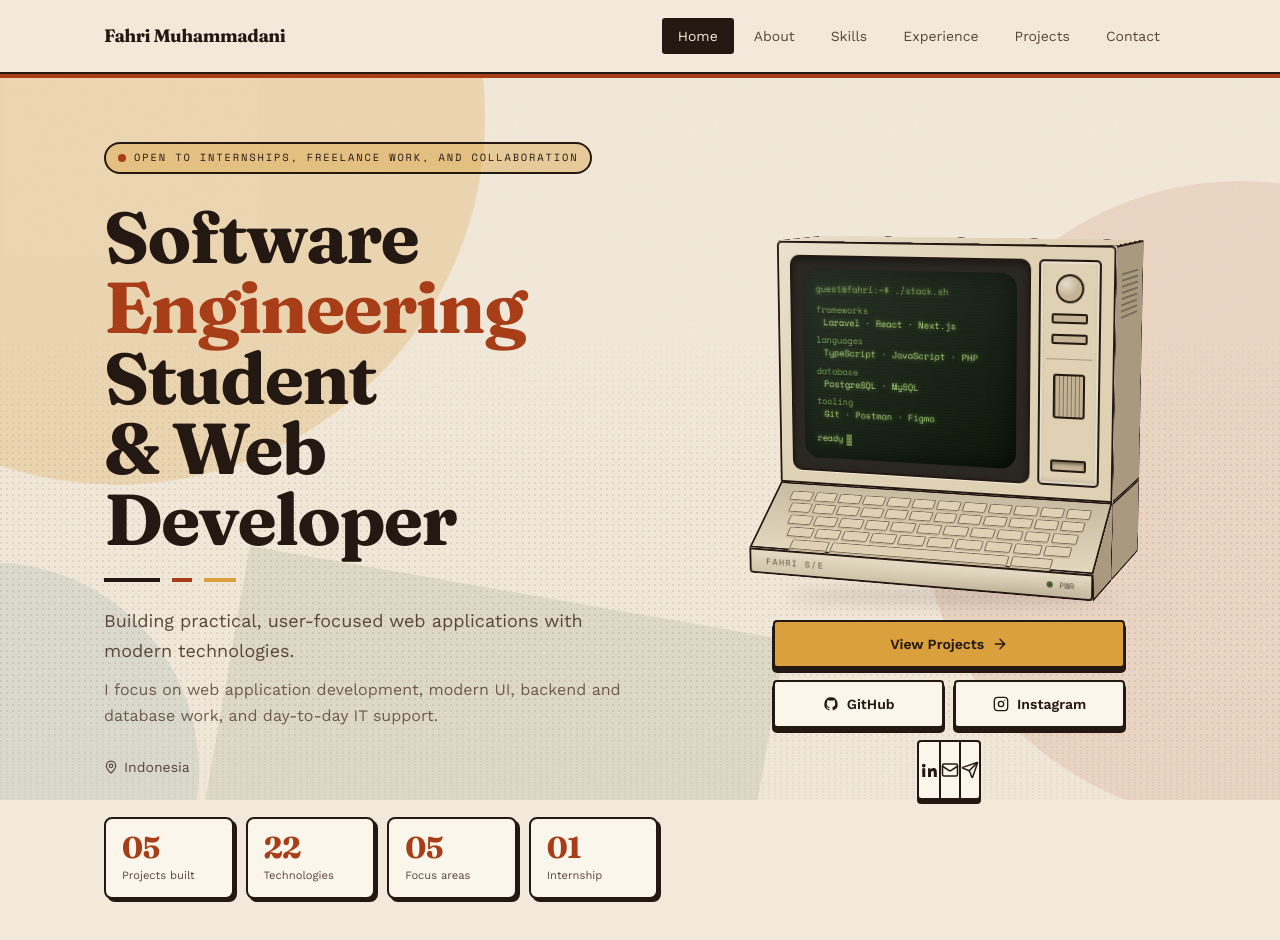
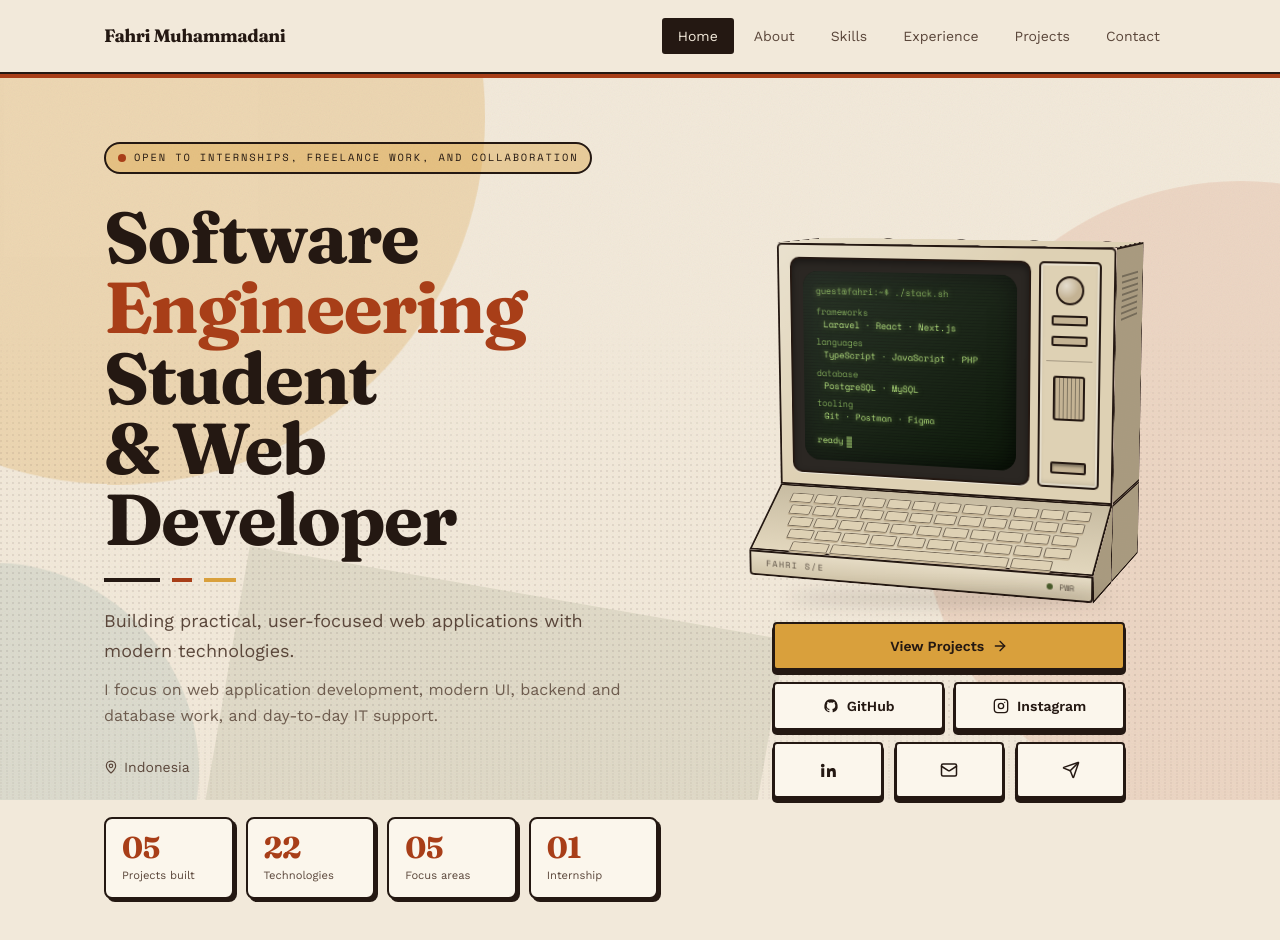
Before and after one commit to muhf-ahri/Portofolio, a Next.js app: page / in a window 1280 px wide. Shown: the top 940 px of the page. Built offline with nearby package versions, Linux system fonts and the light colour scheme.

Commit message:
memperbaiki tombol 3D button

```diff
--- a/src/app/globals.css
+++ b/src/app/globals.css
@@ -205,37 +205,6 @@
     box-shadow: 0 2px 0 0 var(--color-line-soft);
   }
 
-  /* ---- Key bank: joined icon keys, no gaps ---------------------- */
-  /* The whole bank sinks together, so it reads as one physical part. */
-  .keycap-bank {
-    transition:
-      transform 90ms steps(2, end),
-      box-shadow 90ms steps(2, end);
-  }
-
-  .keycap-bank:hover {
-    transform: translateY(-2px);
-    box-shadow: 0 6px 0 0 var(--color-ink);
-  }
-
-  .keycap-bank:has(.keycap-item:active) {
-    transform: translateY(4px);
-    box-shadow: 0 0 0 0 var(--color-ink);
-  }
-
-  .keycap-item {
-    transition: background-color 120ms steps(2, end);
-  }
-
-  .keycap-item:hover {
-    background-color: var(--color-ochre);
-  }
-
-  /* Recessed seam so each key reads as its own cap. */
-  .keycap-item:not(:first-child) {
-    border-left-width: 2px;
-  }
-
   /* ---- CRT screen ----------------------------------------------- */
   .crt-screen {
     background-color: var(--color-crt-screen);
--- a/src/components/sections/Hero.tsx
+++ b/src/components/sections/Hero.tsx
@@ -4,7 +4,6 @@ import { motion } from "framer-motion";
 import { ArrowRight, Mail, MapPin, Send } from "lucide-react";
 
 import { GithubIcon, InstagramIcon, LinkedinIcon } from "@/components/ui/BrandIcons";
-import { KeyBank, KeyBankItem } from "@/components/ui/KeyBank";
 import { KeyButton } from "@/components/ui/KeyButton";
 import { RetroComputer } from "@/components/sections/RetroComputer";
 import { profile } from "@/data/profile";
@@ -142,29 +141,29 @@ export function Hero() {
               </KeyButton>
             </motion.div>
 
-            {/* Icon keys share one casing: no gaps, identical 1/3 columns,
-                divided by keyline. Reads as a single key bank, not 3 chips. */}
-            <motion.div variants={fade}>
-              <KeyBank>
-                <KeyBankItem
+            {/* Icon keys: equal thirds, equal gaps, equal height. The grid
+                does the aligning — no manual widths to keep in sync. */}
+            <motion.div variants={fade} className="grid w-full grid-cols-3 gap-3">
+              <KeyButton
                 href={profile.linkedin}
                 external
+                iconOnly
                 ariaLabel="LinkedIn"
-                  label="LinkedIn"
+                title="LinkedIn"
               >
                 <LinkedinIcon size={18} />
-                </KeyBankItem>
-                <KeyBankItem
+              </KeyButton>
+              <KeyButton
                 href={`mailto:${profile.email}`}
+                iconOnly
                 ariaLabel="Email"
-                  label="Email"
+                title="Email"
               >
                 <Mail size={18} />
-                </KeyBankItem>
-                <KeyBankItem href="#contact" ariaLabel="Contact" label="Contact">
+              </KeyButton>
+              <KeyButton href="#contact" iconOnly ariaLabel="Contact" title="Contact">
                 <Send size={18} />
-                </KeyBankItem>
-              </KeyBank>
+              </KeyButton>
             </motion.div>
           </motion.div>
         </div>
--- a/src/components/ui/KeyBank.tsx
+++ /dev/null
@@ -1,57 +0,0 @@
-import type { ReactNode } from "react";
-
-import { cx } from "@/lib/cx";
-
-/**
- * A bank of icon keys that share one casing: no gaps, equal columns, divided
- * by keylines. Three separate bordered buttons never look like a key bank —
- * the outer border and the inner dividers are what sell it.
- */
-export function KeyBank({ children }: { children: ReactNode }) {
-  return (
-    <div
-      className="keycap-bank grid grid-cols-3 overflow-hidden rounded-[4px] border-2 border-ink bg-card"
-      style={{ boxShadow: "0 4px 0 0 var(--color-ink)" }}
-    >
-      {children}
-    </div>
-  );
-}
-
-type KeyBankItemProps = {
-  href: string;
-  children: ReactNode;
-  external?: boolean;
-  /** Required — the glyph is decorative and hidden from assistive tech. */
-  ariaLabel: string;
-  /** Visible tooltip text for sighted mouse users. */
-  label: string;
-  /** Any item except the first gets a left keyline. */
-  className?: string;
-};
-
-export function KeyBankItem({
-  href,
-  children,
-  external = false,
-  ariaLabel,
-  label,
-  className,
-}: KeyBankItemProps) {
-  return (
-    <a
-      href={href}
-      target={external ? "_blank" : undefined}
-      rel={external ? "noreferrer noopener" : undefined}
-      aria-label={ariaLabel}
-      title={label}
-      className={cx(
-        "keycap-item group relative grid h-14 place-items-center border-l-2 border-ink",
-        "border-l-0 first:border-l-0",
-        className,
-      )}
-    >
-      {children}
-    </a>
-  );
-}
--- a/src/components/ui/KeyButton.tsx
+++ b/src/components/ui/KeyButton.tsx
@@ -5,13 +5,19 @@ import { cx } from "@/lib/cx";
 type KeyButtonProps = {
   href: string;
   children: ReactNode;
-  /** Keycap colour. `accent` is the rust block, `plain` the cream one. */
+  /** Keycap colour. `accent` is the ochre block, `plain` the cream one. */
   tone?: "plain" | "accent";
-  /** Icon-only key: square, centred. */
+  /**
+   * No visible text, so `ariaLabel` is required. Height stays fixed while
+   * width follows the parent — a `size-*` here would refuse to fill a grid
+   * column, which is what keeps icon keys aligned with each other.
+   */
   iconOnly?: boolean;
   className?: string;
   external?: boolean;
   ariaLabel?: string;
+  /** Tooltip for sighted mouse users. Worth setting on `iconOnly` keys. */
+  title?: string;
 };
 
 const tones = {
@@ -22,8 +28,6 @@ const tones = {
 /**
  * A 3D keycap. The extrusion is a hard bottom shadow that collapses on
  * press — see `.keycap` in globals.css. No JavaScript, no blur.
- *
- * `aria-label` is required for `iconOnly`, since the glyph is decorative.
  */
 export function KeyButton({
   href,
@@ -33,6 +37,7 @@ export function KeyButton({
   className,
   external = false,
   ariaLabel,
+  title,
 }: KeyButtonProps) {
   return (
     <a
@@ -40,9 +45,10 @@ export function KeyButton({
       target={external ? "_blank" : undefined}
       rel={external ? "noreferrer noopener" : undefined}
       aria-label={iconOnly ? ariaLabel : undefined}
+      title={title}
       className={cx(
         "keycap inline-flex items-center justify-center rounded-[4px] border-2 border-ink",
-        iconOnly ? "size-11 shrink-0" : "gap-2 px-5 py-3 text-sm font-semibold",
+        iconOnly ? "h-14 w-full" : "gap-2 px-5 py-3 text-sm font-semibold",
         tones[tone],
         className,
       )}
```
Lines whose indentation alone changed are shown as unchanged.
